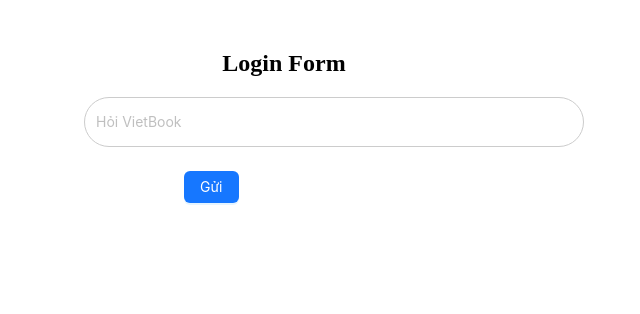
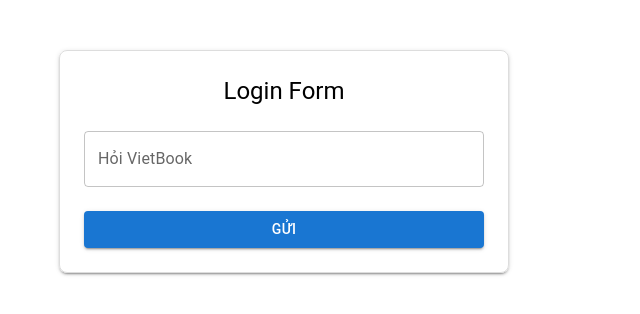
Before and after one commit to MinhQuan805/VietBookLM, a Next.js app in the folder frontend/: page / in a window 1280 px wide. Shown: the top 314 px of the page, without its empty margins (356-996 px from the left). Built offline with nearby package versions, Linux system fonts and the light colour scheme.

Commit message:
Thêm giao diện đơn giản

```diff
--- /dev/null
+++ b/frontend/src/app/(client)/layout.tsx
@@ -0,0 +1,10 @@
+'use client'
+
+import ClientLayout from '@/components/client/ClientLayout'
+
+export default function ClientRootLayout({ children }: { children: React.ReactNode }) {
+  return (
+    <ClientLayout>
+      {children}
+    </ClientLayout>)
+}
--- /dev/null
+++ b/frontend/src/app/(client)/page.tsx
@@ -0,0 +1,91 @@
+"use client";
+
+import React from "react";
+import axios from "axios";
+import "@/styles/client/main.css";
+import { Box, Button, TextField, Typography } from "@mui/material";
+import { useForm } from "react-hook-form";
+import { z } from "zod";
+import { zodResolver } from "@hookform/resolvers/zod";
+
+// ✅ Zod schema
+const schema = z.object({
+  query: z.string().min(1, "Vui lòng nhập câu hỏi!"),
+});
+
+type FieldType = z.infer<typeof schema>;
+
+export default function Page() {
+  // ✅ React Hook Form + Zod
+  const {
+    register,
+    handleSubmit,
+    formState: { errors, isSubmitting },
+    reset,
+  } = useForm<FieldType>({
+    resolver: zodResolver(schema),
+  });
+
+  // ✅ Submit handler
+  const onSubmit = async (values: FieldType) => {
+    try {
+      const res = await axios.post(
+        `${process.env.NEXT_PUBLIC_API_URL}/conversations`,
+        {
+          role: "user",
+          content: values.query,
+        },
+        {
+          headers: {
+            "Content-Type": "application/json",
+          },
+        }
+      );
+
+      console.log("Response from server:", res.data);
+      reset(); // clear form sau khi submit thành công
+    } catch (error) {
+      console.error("Error posting to server:", error);
+    }
+  };
+
+  return (
+    <Box
+      sx={{
+        maxWidth: 400,
+        margin: "50px auto",
+        padding: 3,
+        border: "1px solid #ddd",
+        borderRadius: 2,
+        boxShadow: 2,
+      }}
+    >
+      <Typography variant="h5" align="center" gutterBottom>
+        Login Form
+      </Typography>
+
+      <form onSubmit={handleSubmit(onSubmit)} noValidate>
+        <TextField
+          fullWidth
+          label="Hỏi VietBook"
+          {...register("query")}
+          error={!!errors.query}
+          helperText={errors.query?.message}
+          margin="normal"
+          variant="outlined"
+        />
+
+        <Button
+          type="submit"
+          variant="contained"
+          color="primary"
+          fullWidth
+          sx={{ mt: 2 }}
+          disabled={isSubmitting}
+        >
+          {isSubmitting ? "Đang gửi..." : "Gửi"}
+        </Button>
+      </form>
+    </Box>
+  );
+}
--- /dev/null
+++ b/frontend/src/app/layout.tsx
@@ -0,0 +1,14 @@
+import { SWRConfigProvider } from '@/components/SWRConfigProvider'
+
+
+export default function RootLayout({ children }: { children: React.ReactNode }) {
+  return (
+    <html lang="en">
+      <body>
+        <SWRConfigProvider>
+          {children}
+        </SWRConfigProvider>
+      </body>
+    </html>
+  )
+}
--- a/frontend/src/app/page.tsx
+++ /dev/null
@@ -1,61 +0,0 @@
-"use client";
-
-import { Form, Input, Button } from "antd";
-import { FormProps } from "antd";
-import React from "react";
-import axios from "axios";
-import "@/styles/client/main.css";
-
-type FieldType = {
-  query: string;
-};
-
-export default function Page() {
-  const onFinish: FormProps<FieldType>["onFinish"] = async (values) => {
-
-    try {
-      const res = await axios.post(`${process.env.NEXT_PUBLIC_API_URL}/chat`, values, {
-        headers: {
-          "Content-Type": "application/json",
-        },
-      });
-
-      console.log("Response from FastAPI:", res.data);
-    } catch (error) {
-      console.error("Error posting to FastAPI:", error);
-    }
-  };
-
-  const onFinishFailed: FormProps<FieldType>["onFinishFailed"] = (errorInfo) => {
-    console.log("Failed:", errorInfo);
-  };
-
-  return (
-    <div style={{ maxWidth: 400, margin: "50px auto" }}>
-      <h2 style={{ textAlign: "center" }}>Login Form</h2>
-      <Form
-        name="basic"
-        labelCol={{ span: 6 }}
-        wrapperCol={{ span: 18 }}
-        style={{ maxWidth: 400 }}
-        initialValues={{ remember: true }}
-        onFinish={onFinish}
-        onFinishFailed={onFinishFailed}
-        autoComplete="off"
-      >
-        <Form.Item<FieldType>
-          name="query"
-          rules={[{ required: true, message: "Vui lòng nhập câu hỏi!" }]}
-        >
-          <Input placeholder="Hỏi VietBook" className="form-item" />
-        </Form.Item>
-
-        <Form.Item wrapperCol={{ offset: 6, span: 18 }}>
-          <Button type="primary" htmlType="submit">
-            Gửi
-          </Button>
-        </Form.Item>
-      </Form>
-    </div>
-  );
-}
--- /dev/null
+++ b/frontend/src/components/SWRConfigProvider.tsx
@@ -0,0 +1,20 @@
+'use client'
+
+import { SWRConfig } from 'swr'
+
+export function SWRConfigProvider({ children }: { children: React.ReactNode }) {
+  return (
+    <SWRConfig
+      value={{
+        fetcher: (url: string) => fetch(url).then(res => res.json()),
+        revalidateOnFocus: false,
+        revalidateOnReconnect: false,
+        revalidateIfStale: false,
+        refreshInterval: 0,
+        provider: () => new Map(),
+      }}
+    >
+      {children}
+    </SWRConfig>
+  )
+}
--- /dev/null
+++ b/frontend/src/components/client/ClientLayout.tsx
@@ -0,0 +1,29 @@
+// app/layout.tsx
+'use client';
+
+import { useEffect, useState } from 'react';
+import { usePathname, useRouter } from 'next/navigation';
+import Link from 'next/link';
+
+const nav = [
+  { name: 'Trang chủ', link: '/' },
+  { name: 'Bài viết', link: '/article' },
+  { name: 'Sản phẩm', link: '/product' },
+];
+const navItems = nav.map((item) => ({
+  key: item.link,
+  label: <Link href={item.link}>{item.name}</Link>,
+}));
+
+export default function RootLayout({ children }: { children: React.ReactNode }) {
+  const pathname = usePathname();
+  const router = useRouter();
+
+  return (
+    <html lang="en">
+      <body>
+        {children}
+      </body>
+    </html>
+  );
+}
```
Also changed, not shown: frontend/package.json (+9 -2 lines), 1 other file (tests, documents, lock files or other folders).
